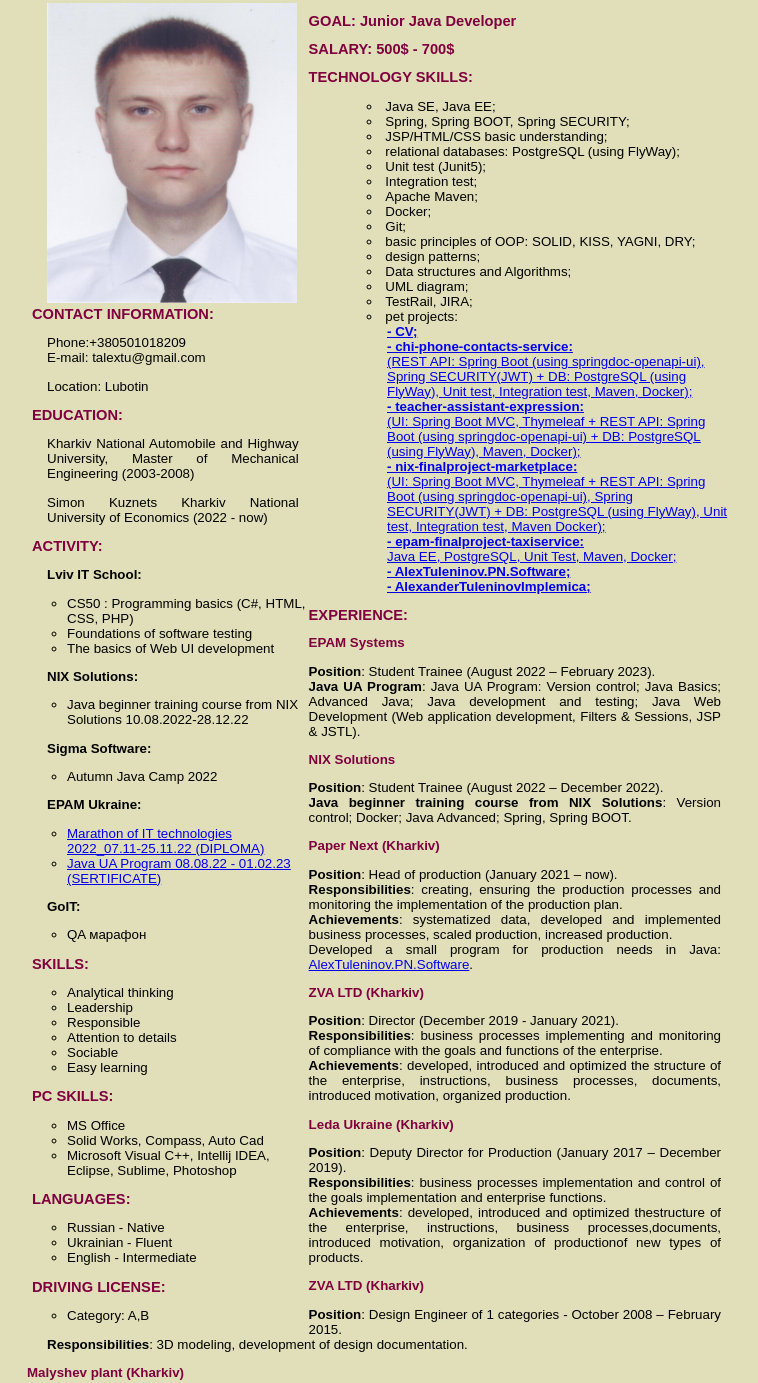
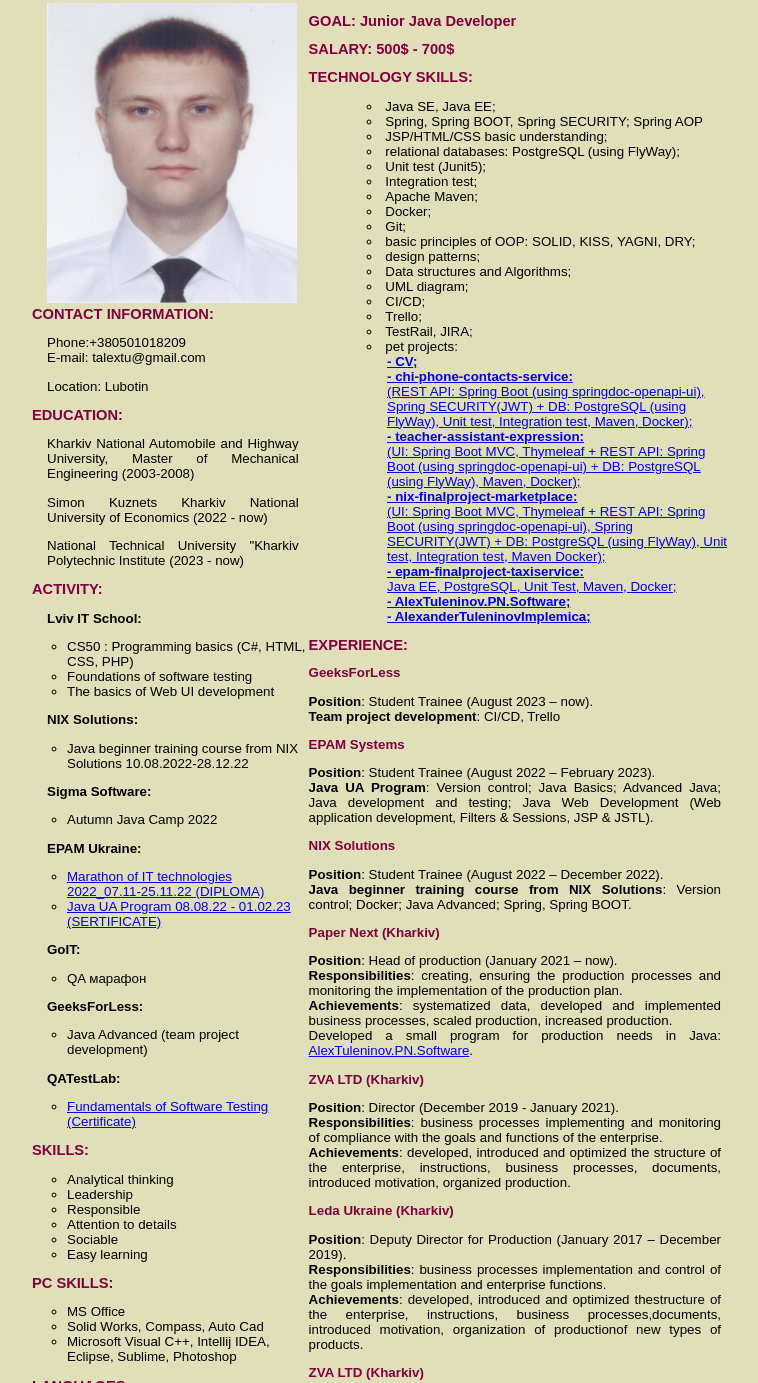
Before and after one commit to AlexTul/AlexTul.github.io, a plain HTML site: page index.html in a window 1280 px wide. Shown: the part 41-1424 px from the top of the page, without its empty margins (261-1019 px from the left). Drawn offline with Linux system fonts and the light colour scheme.

Commit message:
Add files via upload

```diff
--- a/index.html
+++ b/index.html
@@ -33,6 +33,9 @@
 					<p>
 						Simon Kuznets Kharkiv National University of Economics (2022 - now)
 					</p>
+					<p>
+						National Technical University "Kharkiv Polytechnic Institute (2023 - now)
+					</p>
 				</div>
 				<div>
 					<h2>ACTIVITY:</h2>
@@ -63,6 +66,16 @@
 					<p><b>GoIT:</b>
 						<ul>
 							<li>QA марафон</li>
+						</ul>
+					</p>
+					<p><b>GeeksForLess:</b>
+						<ul>
+							<li>Java Advanced (team project development)</li>
+						</ul>
+					</p>
+					<p><b>QATestLab:</b>
+						<ul>
+							<li><a href="https://github.com/AlexTul/QATestLab_Certificate/blob/main/Certificate_EN%20(1).pdf">Fundamentals of Software Testing (Certificate)</a></li>
 						</ul>
 					</p>
 				</div>
@@ -120,7 +133,7 @@
 				<p>
 					<div id="major">
 							<li>Java SE, Java EE;<br></li>
-							<li>Spring, Spring BOOT, Spring SECURITY;</li>
+							<li>Spring, Spring BOOT, Spring SECURITY; Spring AOP</li>
 							<li>JSP/HTML/CSS basic understanding;<br></li>
 							<li>relational databases: PostgreSQL (using FlyWay);<br></li>
 							<li>Unit test (Junit5);<br></li>
@@ -132,6 +145,8 @@
 							<li>design patterns;<br></li>
 							<li>Data structures and Algorithms;<br></li>
 							<li>UML diagram;<br></li>
+							<li>CI/CD;<br></li>
+							<li>Trello;<br></li>
 							<li>TestRail, JIRA;<br></li>
 							<li>pet projects:<br></li>
 						<div id="hlink">
@@ -147,8 +162,10 @@
 
 				</p>
 				<h2>EXPERIENCE:</h2>
+				<h3>GeeksForLess</h3>
+				<p><b>Position</b>:  Student Trainee (August 2023 – now).<br><b>Team project development</b>: CI/CD, Trello</p>
 				<h3>EPAM Systems</h3>
-				<p><b>Position</b>:  Student Trainee (August 2022 – February 2023).<br><b>Java UA Program</b>: Java UA Program: Version control; Java Basics; Advanced Java; Java development and testing; Java Web Development (Web application development, Filters & Sessions, JSP & JSTL).</p>
+				<p><b>Position</b>:  Student Trainee (August 2022 – February 2023).<br><b>Java UA Program</b>: Version control; Java Basics; Advanced Java; Java development and testing; Java Web Development (Web application development, Filters & Sessions, JSP & JSTL).</p>
 				<h3>NIX Solutions</h3>
 				<p><b>Position</b>:  Student Trainee (August 2022 – December 2022).<br><b>Java beginner training course from NIX Solutions</b>: Version control; Docker; Java Advanced; Spring, Spring BOOT.</p>
 				<h3>Paper Next (Kharkiv)</h3>
```
